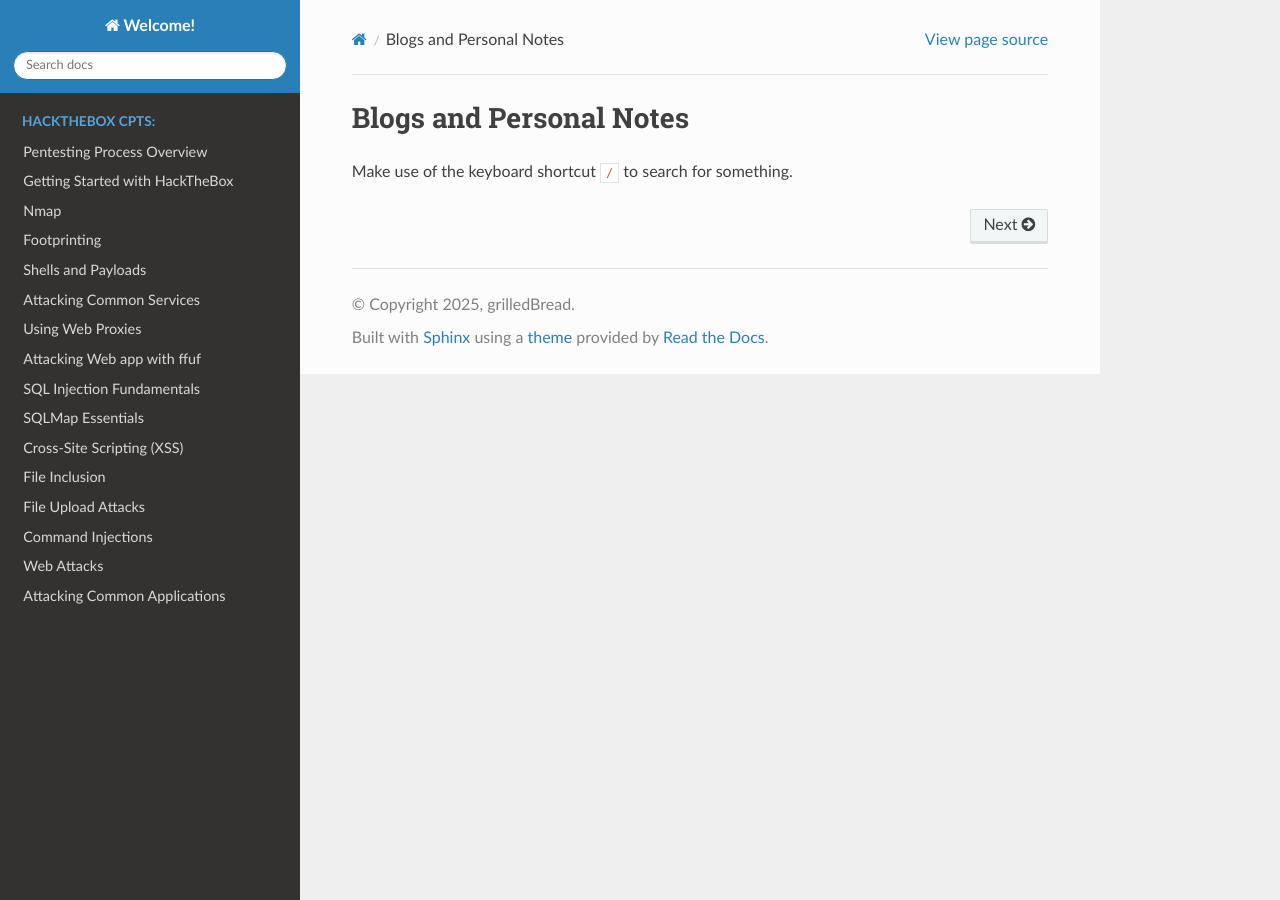
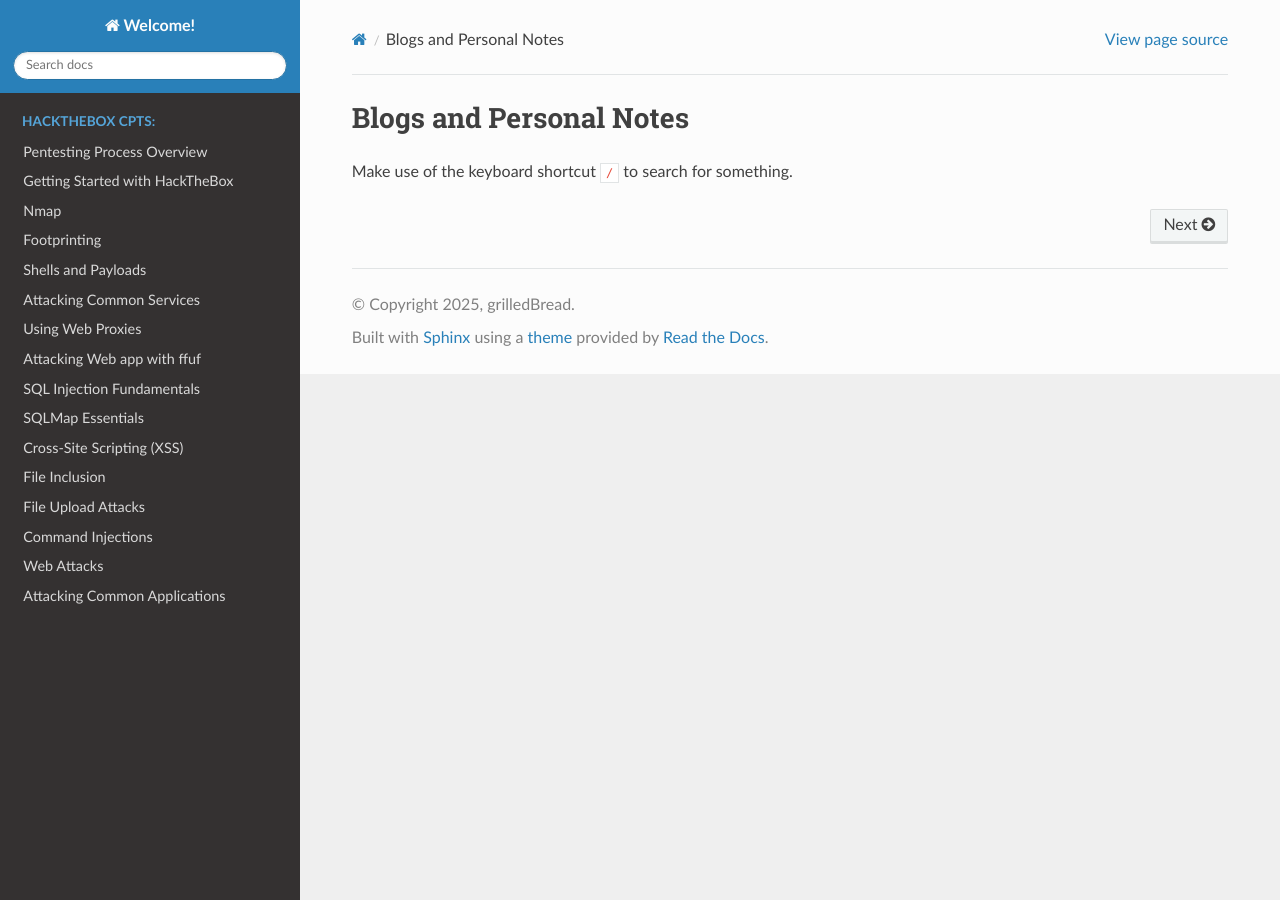
Before and after one commit to divyekalra1/rtd-personal-notes, a Sphinx documentation site: the page built from source/index.rst, in a window 1280 px wide. Built offline with Sphinx 7.4.7 and the Read the Docs theme 3.1.0, drawn with Linux system fonts in a browser that asks for light colours.

Commit message:
changed content width

```diff
--- /dev/null
+++ b/source/_static/style.css
@@ -0,0 +1,3 @@
+.wy-nav-content {
+    max-width: 1000px;
+}
--- /dev/null
+++ b/source/_templates/layout.html
@@ -0,0 +1,4 @@
+{% extends "!layout.html" %}
+{% block extrahead %}
+    <link href="_static/style.css" rel="stylesheet" type="text/css">
+{% endblock %}
--- a/source/conf.py
+++ b/source/conf.py
@@ -32,3 +32,6 @@ html_theme_options = {
     'analytics_id': 'G-9MQ42FBLE9',  #  Provided by Google in your dashboard
     'analytics_anonymize_ip': False,
 }
+
+def setup(app):
+    app.add_css_file('style.css')
```
